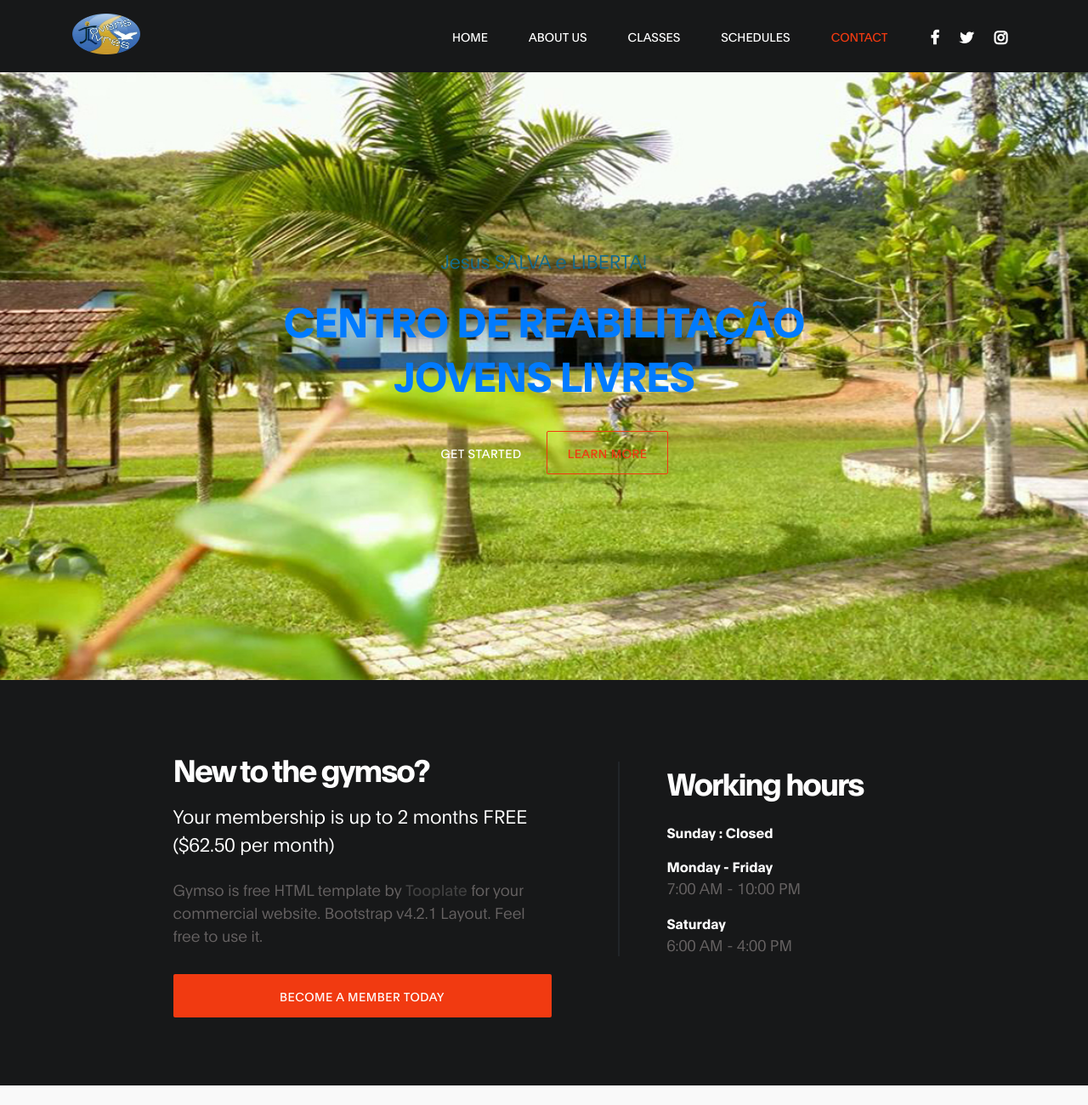
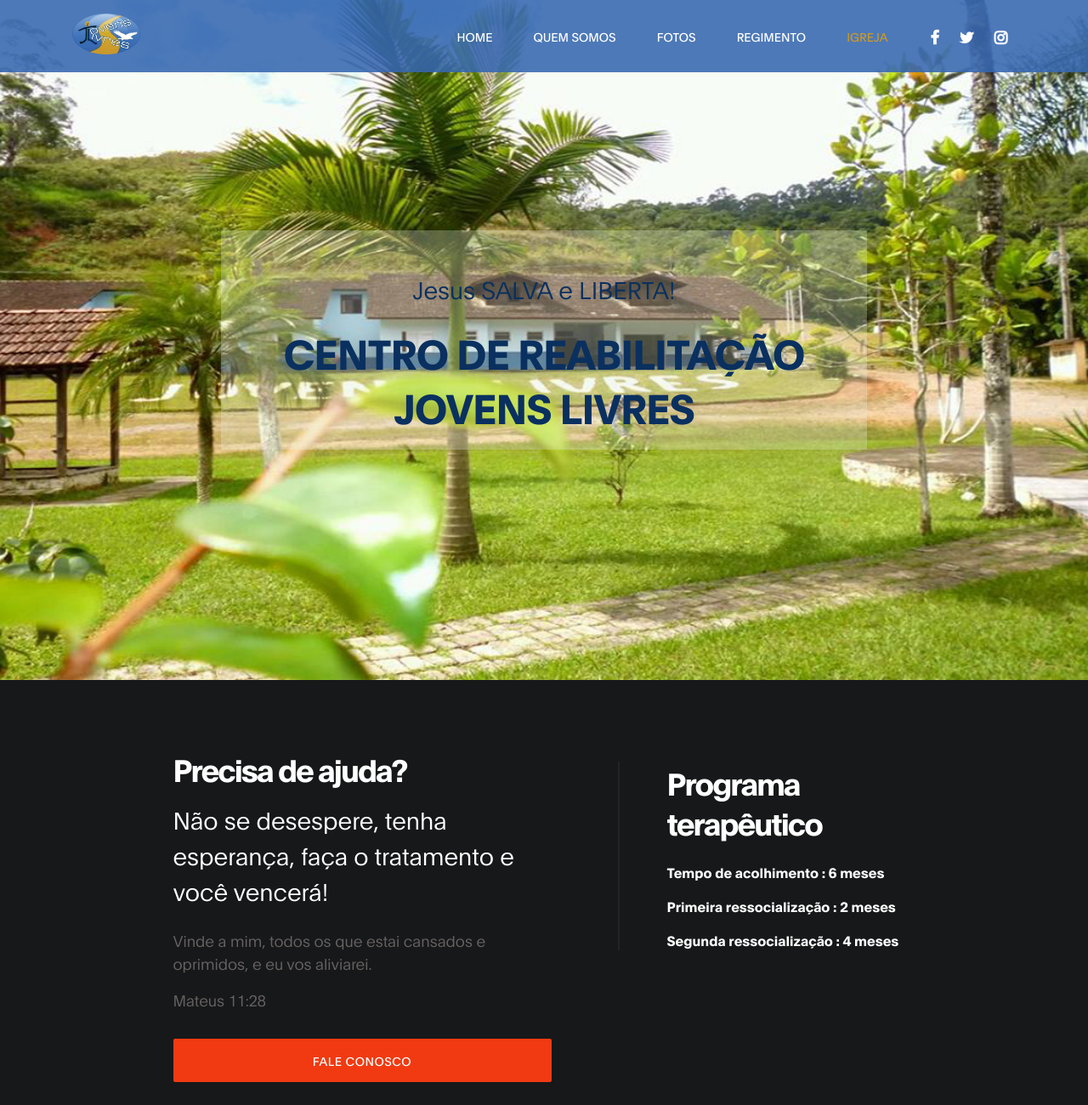
Before and after one commit to Gmfm12/siteJovenslivres, a plain HTML site: page index.html in a window 1280 px wide. Shown: the top 1300 px of the page at 85% size. Drawn offline with Linux system fonts and the light colour scheme.

Commit message:
Alterações1

```diff
--- a/css/tooplate-gymso-style.css
+++ b/css/tooplate-gymso-style.css
@@ -37,6 +37,8 @@ https://www.tooplate.com/view/2119-gymso-fitness
     --about-bg-color:       #f9f9f9;
 
     --gray-color:           #909090;
+    --blue-jl:              rgb(54 103 176 / 88%);
+    --golden-jl:            #ca9a2c;
     --link-color:           #404040;
     --p-color:              #666262;
 
@@ -106,8 +108,8 @@ https://www.tooplate.com/view/2119-gymso-fitness
   }
 
   h6 {
-    color: #136b8f;
-    font-size: var(--h6-font-size);
+    color:#0a305f;
+    font-size: var(--h3-font-size);
     line-height: inherit;
     margin: 0;
   }
@@ -258,7 +260,7 @@ https://www.tooplate.com/view/2119-gymso-fitness
   -----------------------------------------*/
 
   .navbar {
-    background: var(--dark-color);
+    background: var(--blue-jl);
     padding: 1rem;
   }
 
@@ -286,7 +288,7 @@ https://www.tooplate.com/view/2119-gymso-fitness
 
   .nav-item .nav-link.active,
   .nav-item .nav-link:hover {
-    color: var(--primary-color);
+    color: var(--golden-jl);
   }
 
   .navbar .social-icon li a {
@@ -616,7 +618,7 @@ https://www.tooplate.com/view/2119-gymso-fitness
   }
 
   .social-icon li a:hover {
-    color: var(--primary-color);
+    color: var(--golden-jl);
   }
 
 
@@ -669,9 +671,19 @@ https://www.tooplate.com/view/2119-gymso-fitness
   }
 
 .title-blue {
-  color: #007bff;
+  color: #0a305f;
 }
 
 .logomenu {
   width: 80px;
 }
+
+.meublur{
+  filter:blur(8px);
+  -webkit-filter: blur(8px);
+  color: #ffffff9c;
+
+}
+.meuback{
+  background-color:rgb(234 239 229 / 28%);
+}
--- a/index.html
+++ b/index.html
@@ -28,7 +28,7 @@ https://www.tooplate.com/view/2119-gymso-fitness
     <nav class="navbar navbar-expand-lg fixed-top">
         <div class="container">
 
-            <a class="navbar-brand" href="index.html"><img class="logomenu" src="images/logo.png" alt="logojovenslivres"></a>
+            <a class="navbar-brand" href="#home"><img class="logomenu" src="images/logo.png" alt="logojovenslivres"></a>
 
             <button class="navbar-toggler" type="button" data-toggle="collapse" data-target="#navbarNav" aria-controls="navbarNav" aria-expanded="false"
                 aria-label="Toggle navigation">
@@ -42,19 +42,19 @@ https://www.tooplate.com/view/2119-gymso-fitness
                     </li>
 
                     <li class="nav-item">
-                        <a href="#about" class="nav-link smoothScroll">About Us</a>
+                        <a href="#about" class="nav-link smoothScroll">Quem Somos</a>
                     </li>
 
                     <li class="nav-item">
-                        <a href="#class" class="nav-link smoothScroll">Classes</a>
+                        <a href="#class" class="nav-link smoothScroll">Fotos</a>
                     </li>
 
                     <li class="nav-item">
-                        <a href="#schedule" class="nav-link smoothScroll">Schedules</a>
+                        <a href="#schedule" class="nav-link smoothScroll">Regimento</a>
                     </li>
 
                     <li class="nav-item">
-                        <a href="#contact" class="nav-link smoothScroll">Contact</a>
+                        <a href="#contact" class="nav-link smoothScroll">Igreja</a>
                     </li>
                 </ul>
 
@@ -77,16 +77,13 @@ https://www.tooplate.com/view/2119-gymso-fitness
                <div class="container">
                     <div class="row">
 
-                         <div class="col-lg-8 col-md-10 mx-auto col-12">
+                         <div class="col-lg-8 col-md-10 mx-auto col-12 meuback ">
                               <div class="hero-text mt-5 text-center">
 
                                     <h6 data-aos="fade-up" data-aos-delay="300">Jesus SALVA e LIBERTA!</h6>
 
                                     <h1 class="title-blue" data-aos="fade-up" data-aos-delay="500">Centro de Reabilitação Jovens Livres</h1>
 
-                                    <a href="#feature" class="btn custom-btn mt-3" data-aos="fade-up" data-aos-delay="600">Get started</a>
-
-                                    <a href="#about" class="btn custom-btn bordered mt-3" data-aos="fade-up" data-aos-delay="700">learn more</a>
 
                               </div>
                          </div>
@@ -101,31 +98,29 @@ https://www.tooplate.com/view/2119-gymso-fitness
             <div class="row">
 
                 <div class="d-flex flex-column justify-content-center ml-lg-auto mr-lg-5 col-lg-5 col-md-6 col-12">
-                    <h2 class="mb-3 text-white" data-aos="fade-up">New to the gymso?</h2>
+                    <h2 class="mb-3 text-white" data-aos="fade-up">Precisa de ajuda?</h2>
 
-                    <h6 class="mb-4 text-white" data-aos="fade-up">Your membership is up to 2 months FREE ($62.50 per month)</h6>
+                    <h6 class="mb-4 text-white" data-aos="fade-up">Não se desespere, tenha esperança, faça o tratamento e você vencerá!</h6>
 
-                    <p data-aos="fade-up" data-aos-delay="200">Gymso is free HTML template by <a rel="nofollow" href="https://www.tooplate.com" target="_parent">Tooplate</a> for your commercial website. Bootstrap v4.2.1 Layout. Feel free to use it.</p>
+                    <p data-aos="fade-up" data-aos-delay="200">Vinde a mim, todos os que estai cansados e oprimidos, e eu vos aliviarei.</p>
+                    <p data-aos="fade-up" data-aos-delay="200">Mateus 11:28</p>
 
-                    <a href="#" class="btn custom-btn bg-color mt-3" data-aos="fade-up" data-aos-delay="300" data-toggle="modal" data-target="#membershipForm">Become a member today</a>
+                    <a href="#" class="btn custom-btn bg-color mt-3" data-aos="fade-up" data-aos-delay="300" data-toggle="modal" data-target="#membershipForm">Fale conosco</a>
                 </div>
 
                 <div class="mr-lg-auto mt-3 col-lg-4 col-md-6 col-12">
                      <div class="about-working-hours">
                           <div>
 
-                                <h2 class="mb-4 text-white" data-aos="fade-up" data-aos-delay="500">Working hours</h2>
+                                <h2 class="mb-4 text-white" data-aos="fade-up" data-aos-delay="500">Programa terapêutico</h2>
 
-                               <strong class="d-block" data-aos="fade-up" data-aos-delay="600">Sunday : Closed</strong>
+                               <strong class="d-block" data-aos="fade-up" data-aos-delay="600">Tempo de acolhimento : 6 meses</strong>
 
-                               <strong class="mt-3 d-block" data-aos="fade-up" data-aos-delay="700">Monday - Friday</strong>
+                               <strong class="mt-3 d-block" data-aos="fade-up" data-aos-delay="700">Primeira ressocialização : 2 meses</strong>
 
-                                <p data-aos="fade-up" data-aos-delay="800">7:00 AM - 10:00 PM</p>
+                                <strong class="mt-3 d-block" data-aos="fade-up" data-aos-delay="700">Segunda ressocialização : 4 meses</strong>
 
-                                <strong class="mt-3 d-block" data-aos="fade-up" data-aos-delay="700">Saturday</strong>
-
-                                <p data-aos="fade-up" data-aos-delay="800">6:00 AM - 4:00 PM</p>
-                               </div>
+                          </div>
                           </div>
                      </div>
                 </div>
```
Also changed, not shown: images/ju.jpg (added).
